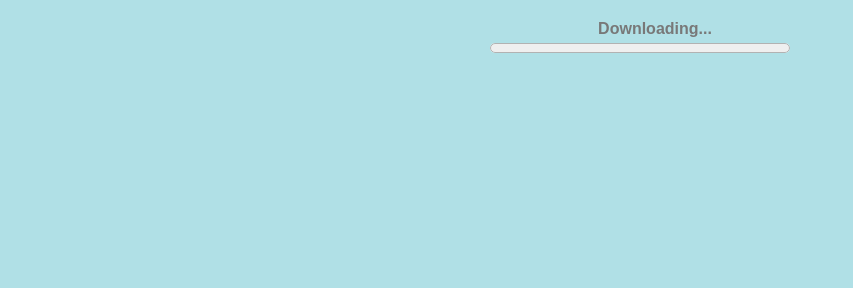
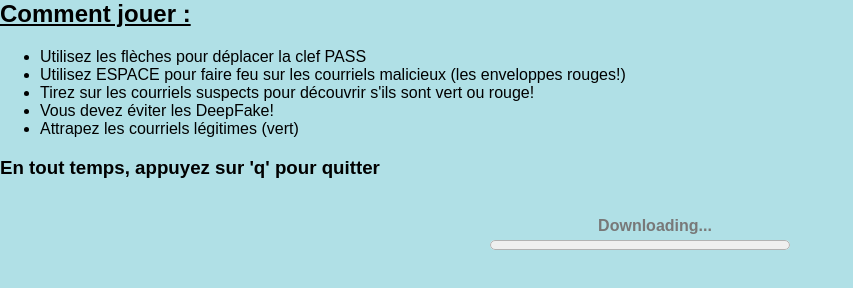
Before and after one commit to jwhite909/pygame, a plain HTML site: page index.html in a window 1280 px wide. Shown: the whole page, without its empty margins (0-853 px from the left). Drawn offline with Linux system fonts and the light colour scheme; no server answers.

Commit message:
Update index.html

```diff
--- a/index.html
+++ b/index.html
@@ -347,6 +347,26 @@ config = {
 
 <body>
 
+
+<div>
+<h2><u>Comment jouer : </u></u></h2>
+    <ul>
+        <li> Utilisez les flèches pour déplacer la clef PASS </li>
+        <li> Utilisez ESPACE pour faire feu sur les courriels malicieux (les enveloppes rouges!) </li>
+        <li> Tirez sur les courriels suspects pour découvrir s'ils sont vert ou rouge! </li>
+        <li> Vous devez éviter les DeepFake!</li>
+        <li> Attrapez les courriels légitimes (vert)</li>
+    </ul>
+    <h3> En tout temps, appuyez sur 'q' pour quitter </h3>
+
+
+
+    </ul>
+
+
+</div>
+
+
     <div id="transfer" align=center>
 <!--        <div class="spinner" id='spinner'></div> -->
         <div class="emscripten" id="status">Downloading...</div>
```
